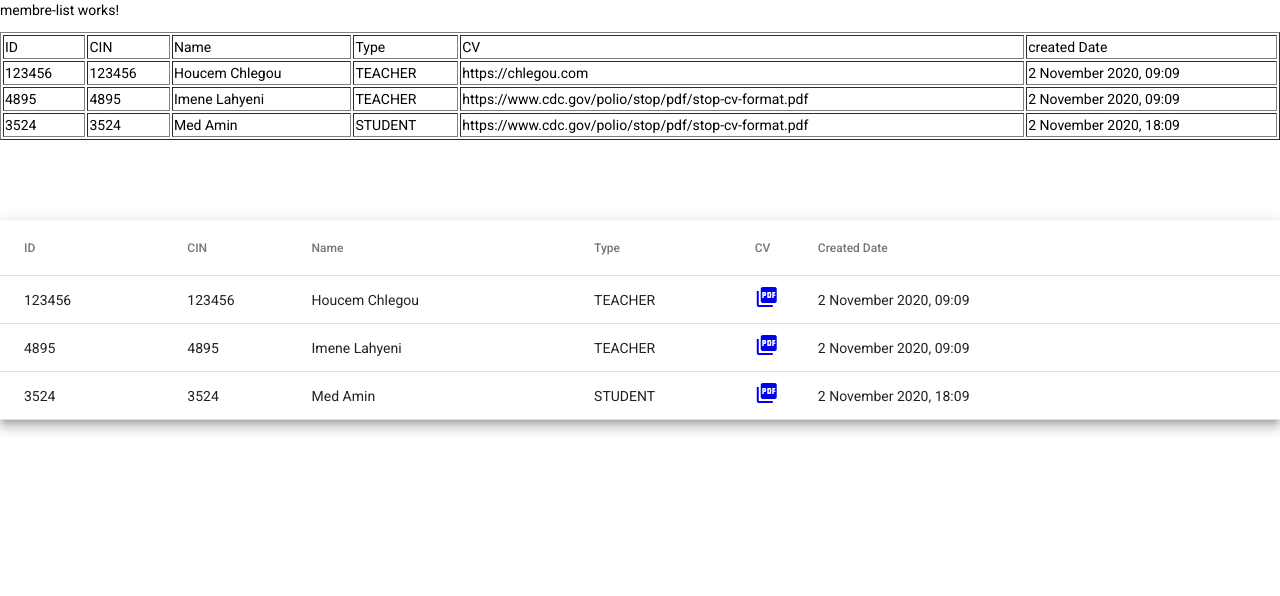
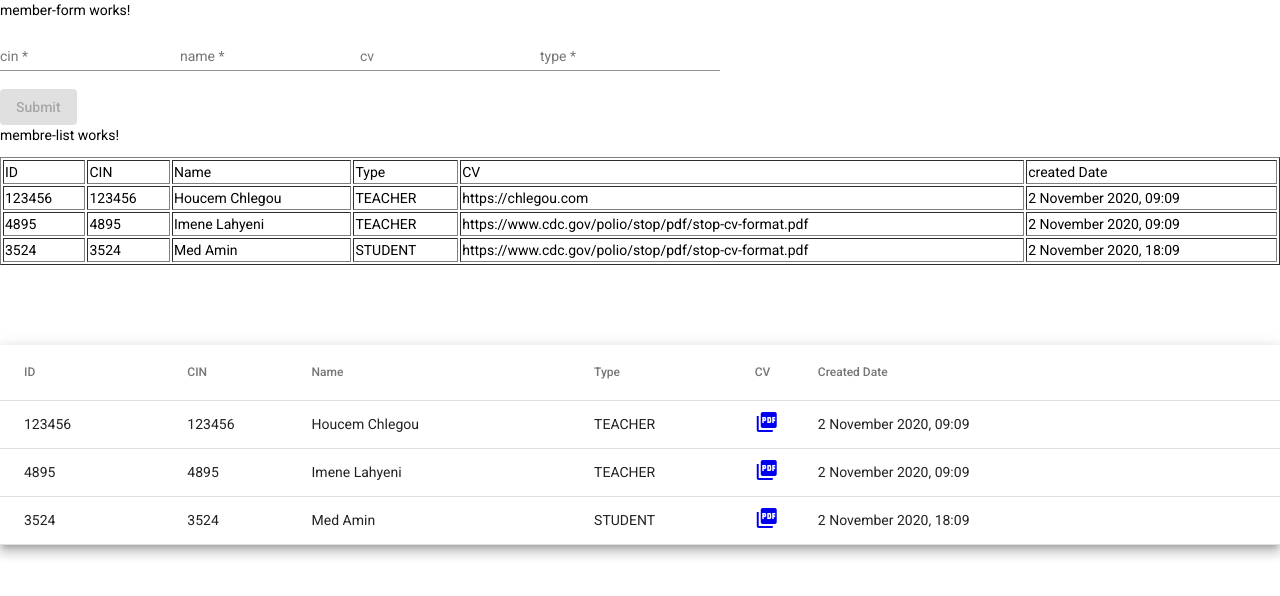
Before and after one commit to JannetAbdelkefi/GestionDeRechercheLaboratoires, an Angular app: page / in a window 1280 px wide. Shown: the top 596 px of the page. Built offline with nearby package versions, Linux system fonts and the light colour scheme.

Commit message:
create Member Form Component

```diff
--- a/src/app/app.component.html
+++ b/src/app/app.component.html
@@ -1 +1,3 @@
+<app-member-form></app-member-form>
+
 <app-membre-list></app-membre-list>
--- /dev/null
+++ b/src/app/member-form/member-form.component.html
@@ -0,0 +1,18 @@
+<p>member-form works!</p>
+<form [formGroup]="form" *ngIf="!!form" (ngSubmit)="onSubmit()">
+  <mat-form-field>
+    <input matInput placeholder="cin" formControlName="cin">
+  </mat-form-field>
+  <mat-form-field>
+    <input matInput placeholder="name" formControlName="name">
+  </mat-form-field>
+  <mat-form-field>
+    <input matInput placeholder="cv"  formControlName="cv">
+  </mat-form-field>
+  <mat-form-field>
+    <input matInput placeholder="type" formControlName="type" >
+  </mat-form-field>
+  <div class="form-element">
+    <button mat-raised-button color="primary" type="submit" class="button" [disabled]="form.invalid">Submit</button>
+  </div>
+</form>
--- /dev/null
+++ b/src/app/member-form/member-form.component.ts
@@ -0,0 +1,30 @@
+import { Component, OnInit } from '@angular/core';
+import {FormControl, FormGroup, Validators} from '@angular/forms';
+
+@Component({
+  selector: 'app-member-form',
+  templateUrl: './member-form.component.html',
+  styleUrls: ['./member-form.component.scss']
+})
+  export class MemberFormComponent implements OnInit {
+  form: FormGroup;
+
+  constructor() { }
+
+  ngOnInit(): void {
+    this.initForm();
+  }
+
+  initForm(): void {
+    this.form = new FormGroup({
+      cin: new FormControl(null, [Validators.required]),
+      name: new FormControl(null, [Validators.required]),
+      cv: new FormControl(null, []),
+      type: new FormControl(null, [Validators.required]),
+    });
+  }
+
+  onSubmit(): void {
+    console.log(this.form.value);
+  }
+}
```
Also changed, not shown: src/app/@root/material/material.module.ts (added, +105 -0 lines), src/app/@root/shared/shared.module.ts (added, +14 -0 lines), src/app/app.module.ts (+9 -4 lines), src/app/member-form/member-form.component.scss (added).
